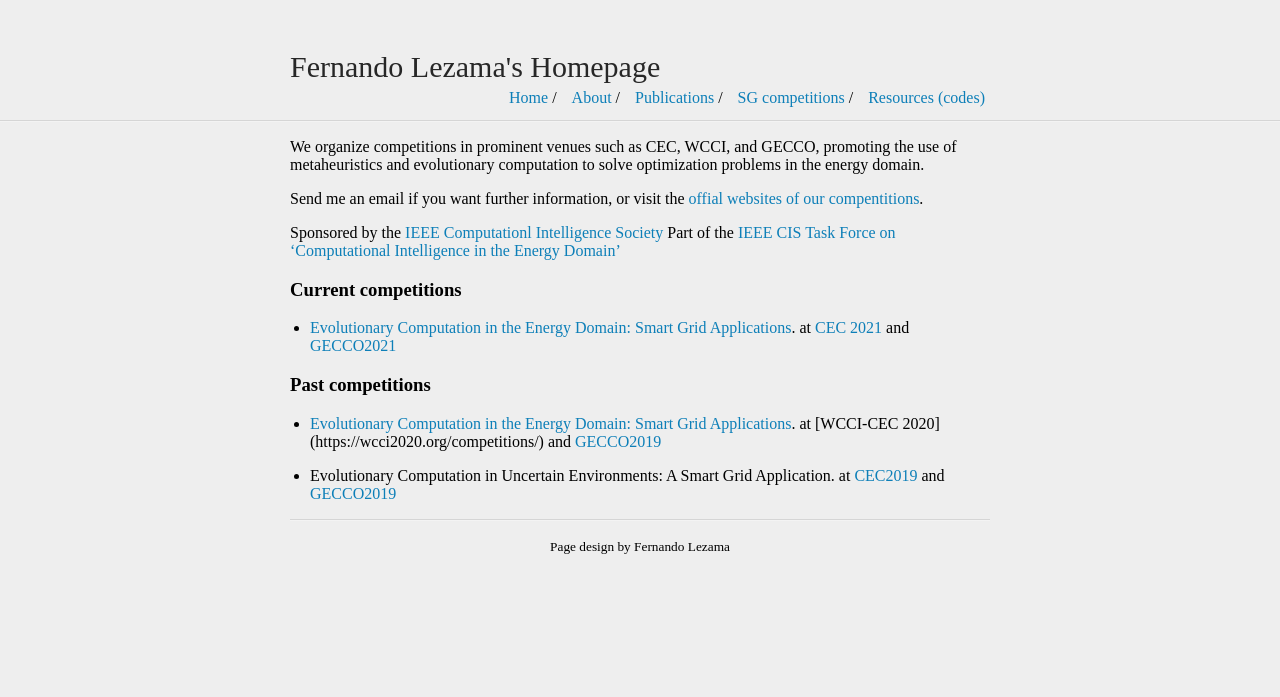
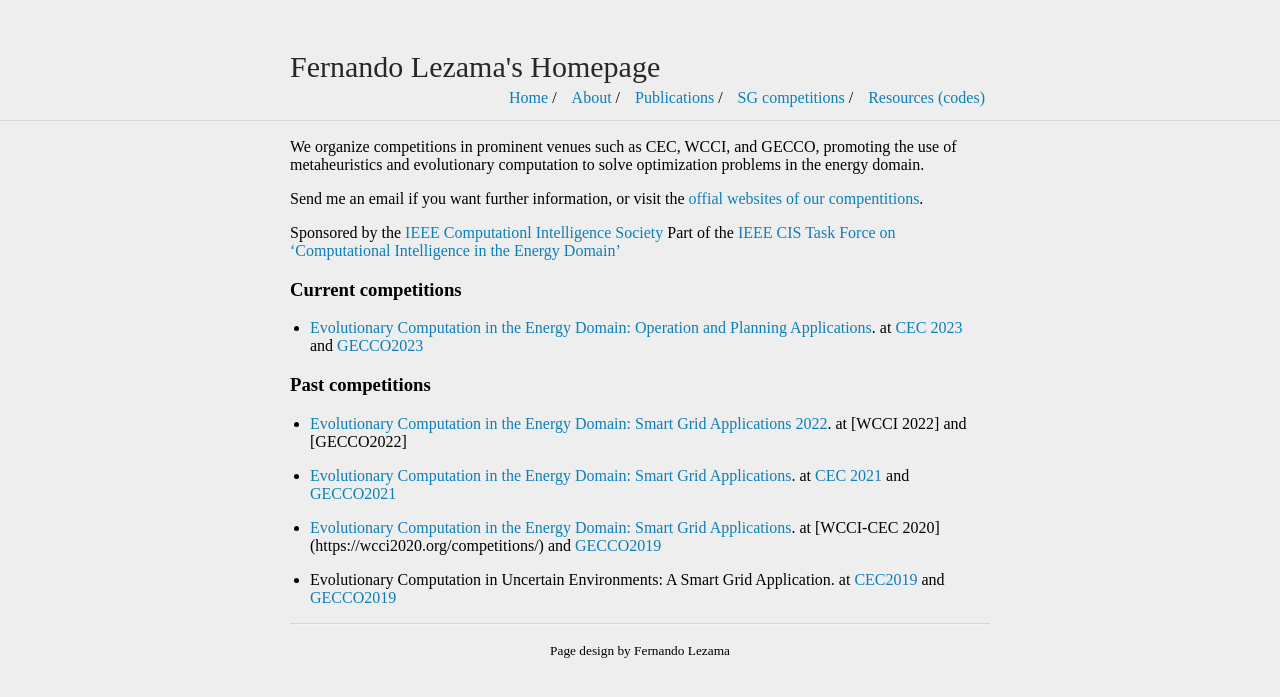
Before and after one commit to fernandolezama/fernandolezama.github.io, a Jekyll site: the page built from sgcomp.md, in a window 1280 px wide. Shown: the top 697 px of the page. Built offline with Jekyll 4.4.1, drawn with Linux system fonts in a browser that asks for light colours; our own code applies the rules of GitHub Pages for plain Markdown files.

Commit message:
Update sgcomp.md

```diff
--- a/sgcomp.md
+++ b/sgcomp.md
@@ -7,10 +7,14 @@ Part of the [IEEE CIS Task Force on 'Computational Intelligence in the Energy Do
 
 ### Current competitions
 
-* [Evolutionary Computation in the Energy Domain: Smart Grid Applications](http://www.gecad.isep.ipp.pt/ERM-competitions/2021-2/). at [CEC 2021](https://cec2021.mini.pw.edu.pl/en/program/competitions) and [GECCO2021](https://gecco-2021.sigevo.org/Competitions#id_Evolutionary%20Computation%20in%20the%20Energy%20Domain:%20Smart%20Grid%20Applications)
+* [Evolutionary Computation in the Energy Domain: Operation and Planning Applications]([http://www.gecad.isep.ipp.pt/ERM-competitions/2021-2/](http://www.gecad.isep.ipp.pt/ERM-competitions/2023-2/)). at [CEC 2023](https://2023.ieee-cec.org/competitions/) and [GECCO2023](https://gecco-2023.sigevo.org/Competitions#id_Evolutionary%20Computation%20in%20the%20Energy%20Domain:%20Operation%20and%20Planning%20Applications.)
 
 
 ### Past competitions
+* [Evolutionary Computation in the Energy Domain: Smart Grid Applications 2022](http://www.gecad.isep.ipp.pt/ERM-competitions/2021-2/). at [WCCI 2022] and [GECCO2022]
+
+
+* [Evolutionary Computation in the Energy Domain: Smart Grid Applications](http://www.gecad.isep.ipp.pt/ERM-competitions/2021-2/). at [CEC 2021](https://cec2021.mini.pw.edu.pl/en/program/competitions) and [GECCO2021](https://gecco-2021.sigevo.org/Competitions#id_Evolutionary%20Computation%20in%20the%20Energy%20Domain:%20Smart%20Grid%20Applications)
 
 * [Evolutionary Computation in the Energy Domain: Smart Grid Applications](http://www.gecad.isep.ipp.pt/ERM-competitions/2020-2/). at [WCCI-CEC 2020] (https://wcci2020.org/competitions/) and [GECCO2019](https://gecco-2020.sigevo.org/index.html/Competitions)
 
```
